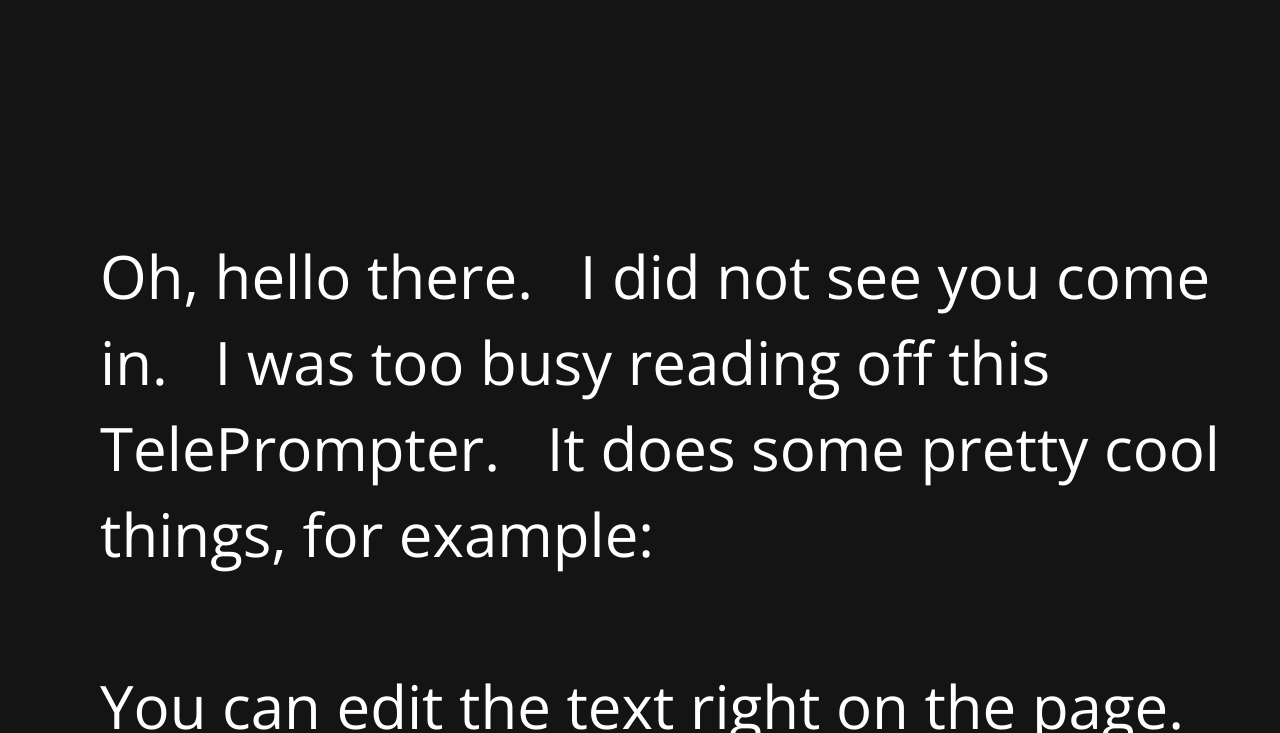
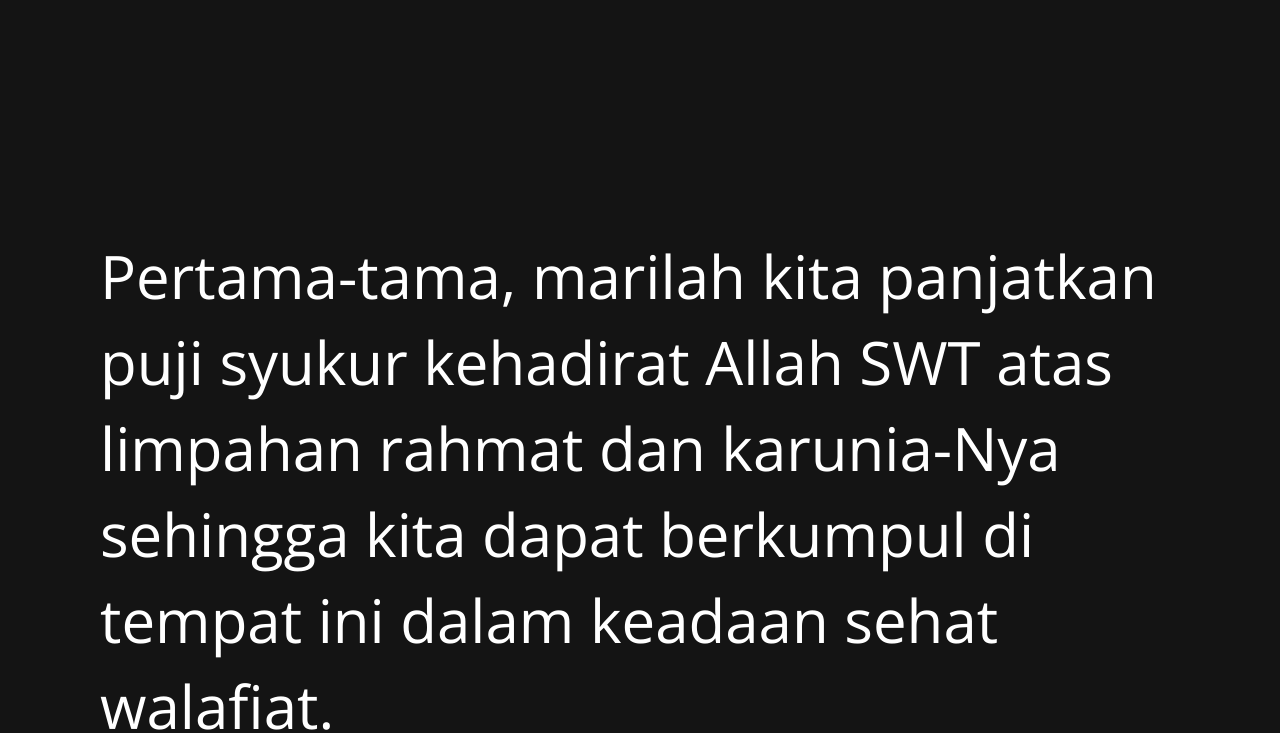
Before and after one commit to Putonn/PrompTon_2.0, a website: page index.html in a window 1280 px wide. Shown: the part 67-800 px from the top of the page. Drawn offline with nearby package versions, Linux system fonts and the light colour scheme.

Commit message:
Update index.html

```diff
--- a/index.html
+++ b/index.html
@@ -134,42 +134,9 @@
         <div class="bottom"></div>
       </div>
       <div class="teleprompter" id="teleprompter" role="textbox" aria-multiline="true" aria-label="TelePrompter Text" contenteditable>
-        Oh, hello there. I did not see you come in. I was too busy reading off this TelePrompter. It does some pretty cool
-        things, for example:
+        Pertama-tama, marilah kita panjatkan puji syukur kehadirat Allah SWT atas limpahan rahmat dan karunia-Nya sehingga kita dapat berkumpul di tempat ini dalam keadaan sehat walafiat.
         <br><br>
-        You can edit the text right on the page. It'll even save it for you if you happen to leave the page. That's some
-        smart thinking.
-        <br><br>
-        If you're using an iPad, you can add a shortcut to your home screen for full screen awesomeness.
-        <br><br>
-        You can also use some handy keyboard shortcuts to speed things up. You can adjust the speed and font size at the
-        top right as well. We're also experimenting with ways to flip the text around for you fancy folks using mirrors.
-        <br><br>
-        The keyboard shortcuts are as follows:
-        <br><br>
-        Up: Increases Font Size
-        <br><br>
-        Down: Decreases Font Size
-        <br><br>
-        Left: Slows Down Teleprompter
-        <br><br>
-        Right: Speeds Up Teleprompter
-        <br><br>
-        Space: Starts / Stops Teleprompter
-        <br><br>
-        Escape: Resets Everything
-        <br><br>
-        Finally, we also made an effort to make sure your text will be easy to read. So if you are pasting text from a
-        Microsoft Word document, we'll do some cleaning up to make the breaks flow more easily.
-        <br><br>
-        Thanks for stopping by.
-        <br><br>
-        Love this TelePrompter?
-        <br><br>
-        <a href="https://github.com/manifestinteractive/teleprompter#project-support" contenteditable="false" class="sponsor-project" target="_blank" title="Support TelePrompter" aria-label="Support TelePrompter" data-ga data-category="Nav" data-action="Help" data-label="Support TelePrompter">
-          Support Our Work :)
-        </a><br><br>
-        Thanks !!!
+        kamu dapat mengubah teks ini dengan kebutuhanmu klik teks ini untuk merubah konten yang ada didalamnya.
       </div>
       <i class="icon-play marker" style="display: none"></i>
     </article>
```
